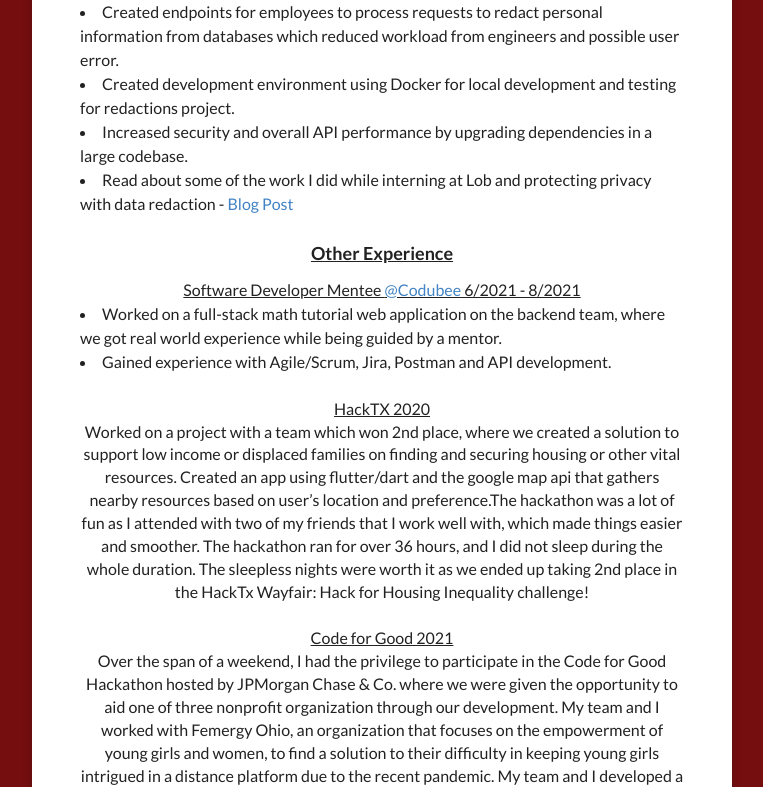
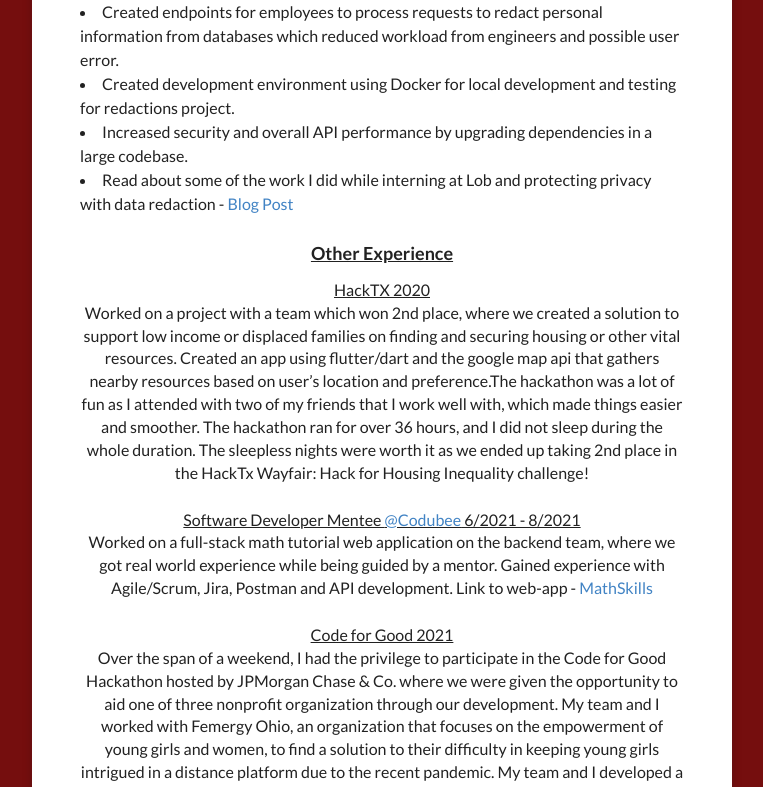
Before and after one commit to Martje55555/Martje55555.github.io, a React (Create React App) app: page /#/MyExperience in a window 1280 px wide. Shown: the part 458-1245 px from the top of the page, without its empty margins (258-1021 px from the left). Built offline with nearby package versions, Linux system fonts and the light colour scheme.

Commit message:
updated experience page and readme

```diff
--- a/src/components/AboutMe.js
+++ b/src/components/AboutMe.js
@@ -30,12 +30,6 @@
 
                 <h3 className="ui centered header"><u>Other Experience</u></h3>
 
-                <center><p><u>Software Developer Mentee <a target='_blank' href={'https://www.codubee.com/'}>@Codubee</a>  6/2021 - 8/2021</u></p></center>
-                <li>Worked on a full-stack math tutorial web application on the backend team, where we got real world experience while being guided by a mentor.</li>
-                <li>Gained experience with Agile/Scrum, Jira, Postman and API development.</li>
-
-                <br />
-
                 <center> <p><u>HackTX 2020</u></p></center>
                 <center><p>
                     Worked on a project with a team which won 2nd place, where we
@@ -48,6 +42,16 @@
                     and I did not sleep during the whole duration. The sleepless nights were worth
                     it as we ended up taking 2nd place in the HackTx Wayfair: Hack for Housing Inequality
                     challenge!
+                </p> </center>
+
+                <br />
+
+                <center><p><u>Software Developer Mentee <a target='_blank' href={'https://www.codubee.com/'}>@Codubee</a>  6/2021 - 8/2021</u></p></center>
+                <center><p>
+                Worked on a full-stack math tutorial web application on the backend team, where we got real world experience while being guided by a mentor.
+                Gained experience with Agile/Scrum, Jira, Postman and API development.
+
+                Link to web-app - <a target="_blank" href={"https://mathskillsmw3-4-front.herokuapp.com"}> MathSkills</a>
                 </p> </center>
 
                 <br />
```
Also changed, not shown: 1 other file (tests, documents, lock files or other folders).
